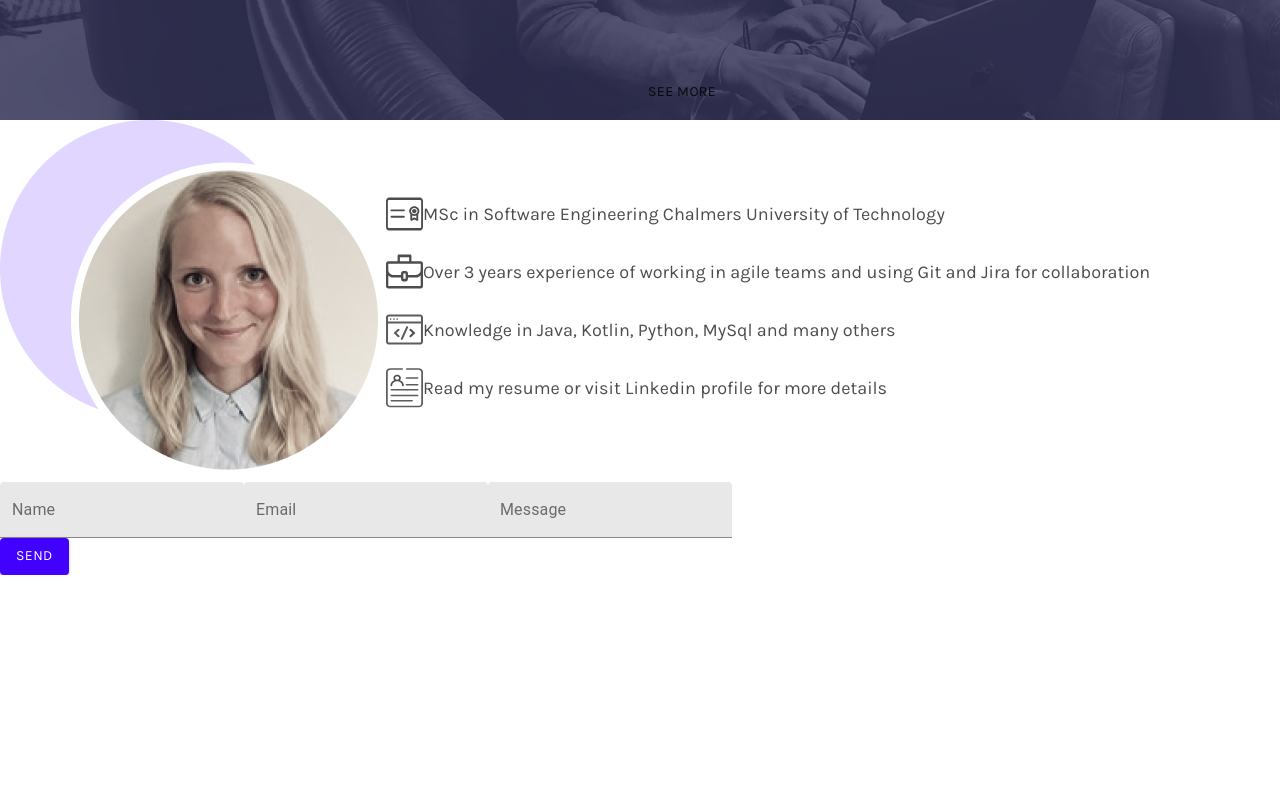
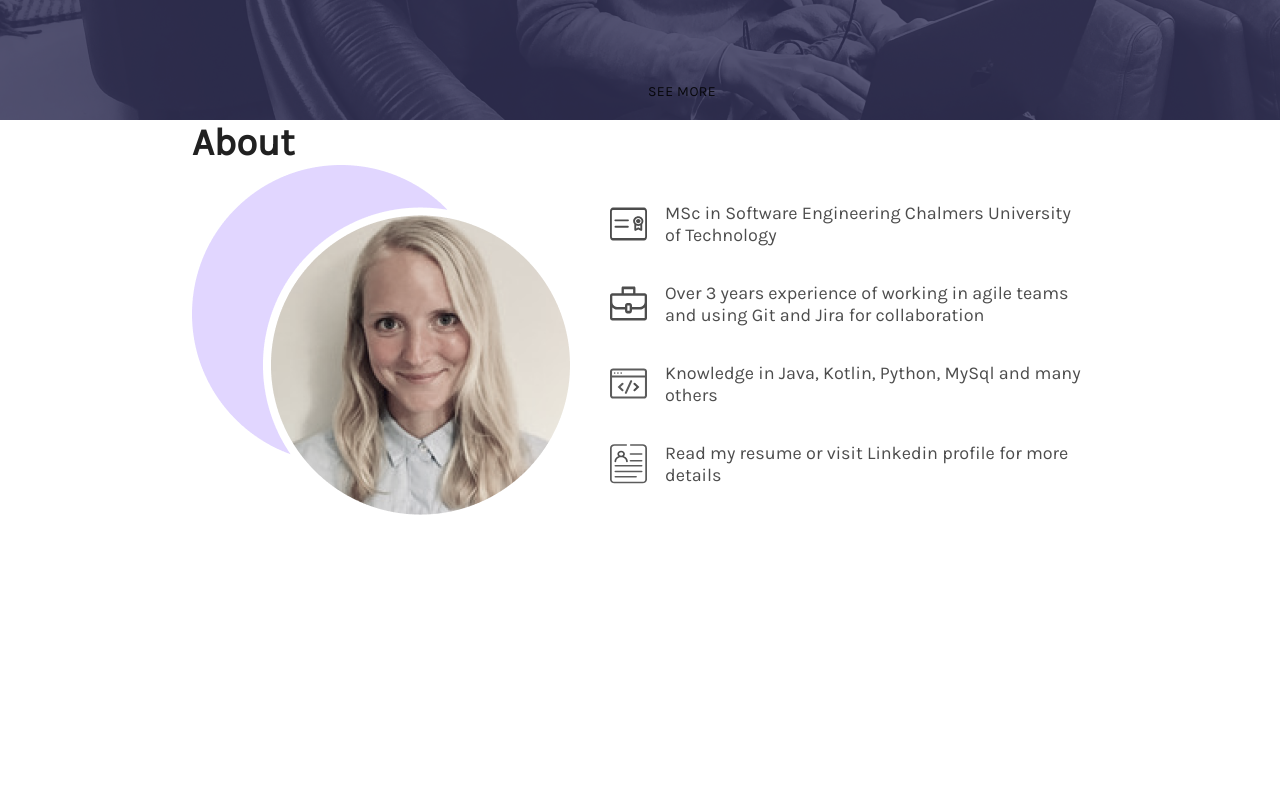
Before and after one commit to danielafrolich/FrolichConsulting, a React (Create React App) app: page / in a window 1280 px wide. Shown: the part 680-1480 px from the top of the page. Before the commit the page ends 1255 px from the top, so only its background shows below. Built offline with nearby package versions, Linux system fonts and the light colour scheme.

Commit message:
Centering content and fixing drawer.

```diff
--- a/src/App.js
+++ b/src/App.js
@@ -40,9 +40,9 @@ class App extends Component {
             <LandingText></LandingText>
             <Button className="bottom-aligned">SEE MORE</Button>
           </section>
+          <AboutSection />
           <section className="work">
           </section>
-          <AboutSection />
           <section className="contact">
             <InputForm />
           </section>
--- a/src/components/AboutSection.js
+++ b/src/components/AboutSection.js
@@ -9,11 +9,13 @@ import IconText from "./IconText"
 class LandingText extends React.Component{
   render(){
     return(
-      <section className="about flex align-items">
+      <section className="about">
         <div>
-          <img alt="Picture of Isabelle Frolich" src={profilePic}/>
+          <h1>About</h1>
         </div>
-        <div>
+        <div className="flex align-items">
+          <img alt="Isabelle Frolich" src={profilePic}/>
+          <div className="ml-2">
             <IconText icon={degree} alt="Icon of degree"
               text="MSc in Software Engineering Chalmers University of Technology">
             </IconText>
@@ -27,6 +29,7 @@ class LandingText extends React.Component{
               text="Read my resume or visit Linkedin profile for more details">
             </IconText>
           </div>
+        </div>
       </section>
     );
   }
--- a/src/components/Backdrop/Backdrop.css
+++ b/src/components/Backdrop/Backdrop.css
@@ -7,3 +7,9 @@
   height: 100%;
   background: rgba(0, 0, 0, 0.4);
 }
+
+@media (min-width: 769px){
+  .backdrop{
+    display: none;
+  }
+}
--- a/src/components/Drawer/HamburgerMenuButton.css
+++ b/src/components/Drawer/HamburgerMenuButton.css
@@ -19,3 +19,9 @@
   width: 30px;
   background: white;
 }
+
+@media (min-width: 769px){
+  .hamburgerMenu-button{
+    display: none !important;
+  }
+}
--- a/src/components/IconText.js
+++ b/src/components/IconText.js
@@ -4,7 +4,7 @@ function IconText(props) {
     return (
       <div className="flex">
         <img alt={props.alt} src={props.icon} />
-        <p>{props.text}</p>
+        <p className="ml-1">{props.text}</p>
       </div>
   );
 }
--- a/src/components/InputForm.js
+++ b/src/components/InputForm.js
@@ -1,6 +1,5 @@
 import React from 'react';
 import Button from '@material-ui/core/Button';
-import { makeStyles } from '@material-ui/core/styles';
 import TextField from '@material-ui/core/TextField';
 
 class InputForm extends React.Component{
--- a/src/components/Navbar/Navbar.css
+++ b/src/components/Navbar/Navbar.css
@@ -55,10 +55,6 @@
 }
 
 @media (min-width: 769px){
-  .hamburgerMenu-button{
-    display: none;
-  }
-
   .navbar-logo{
     margin-left: 0;
   }
--- a/src/index.css
+++ b/src/index.css
@@ -27,7 +27,7 @@ main{
 
 /* Font styles */
 h1{
-  color: white;
+  color: rgba(0, 0, 0, 0.87);
   font-weight: 700;
   font-size: 38px;
   margin-block-start: 0;
@@ -56,6 +56,26 @@ button{
   text-align: center;
 }
 
+.home h1{
+  color: white;
+}
+
+/* About */
+.about{
+  height: 100%;
+  width: 70%;
+  margin: 0 auto;
+}
+
+.work{
+  width: 70%;
+  margin: 0 auto;
+}
+
+.contact{
+  width: 70%;
+  margin: 0 auto;
+}
 
 /* Utils */
 .center-vertical{
@@ -79,3 +99,11 @@ button{
 .align-items{
   align-items: center;
 }
+
+.ml-1{
+  margin-left: 1em;
+}
+
+.ml-2{
+  margin-left: 2em;
+}
```
Lines whose indentation alone changed are shown as unchanged.
